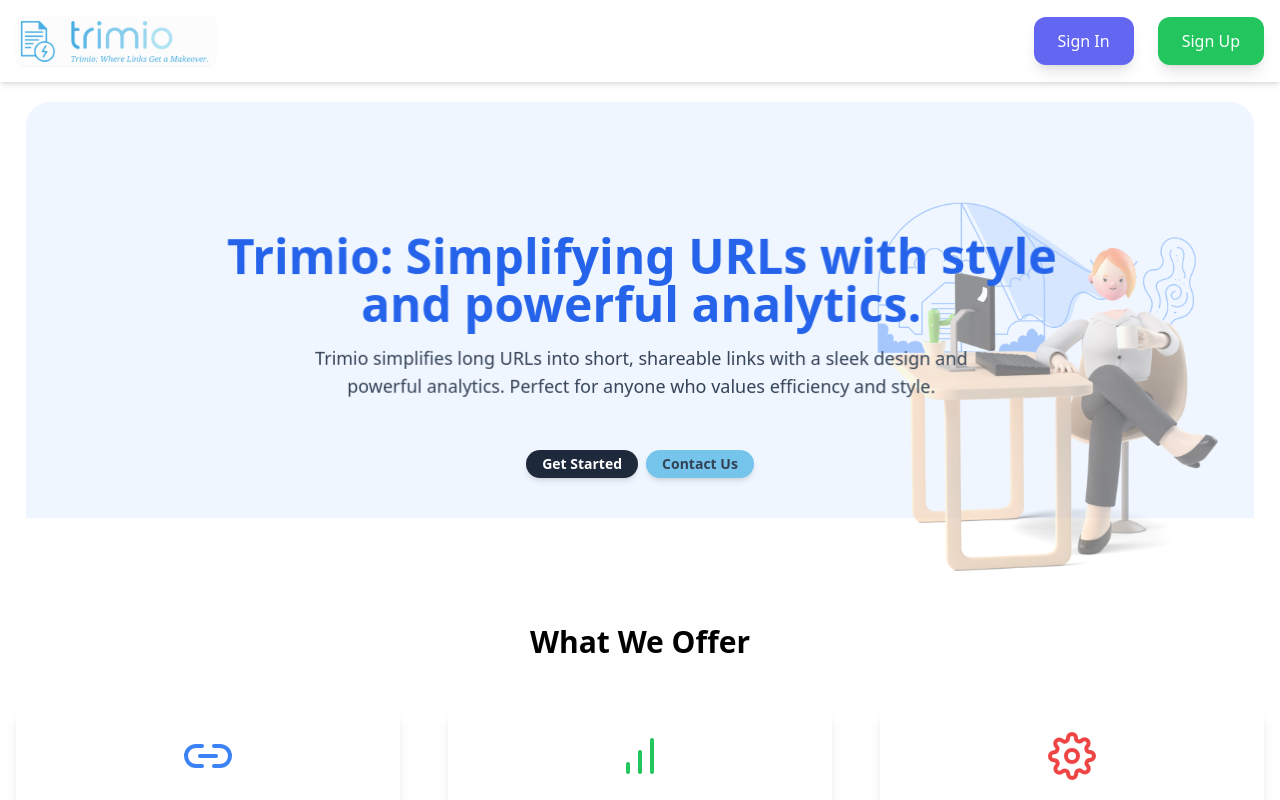
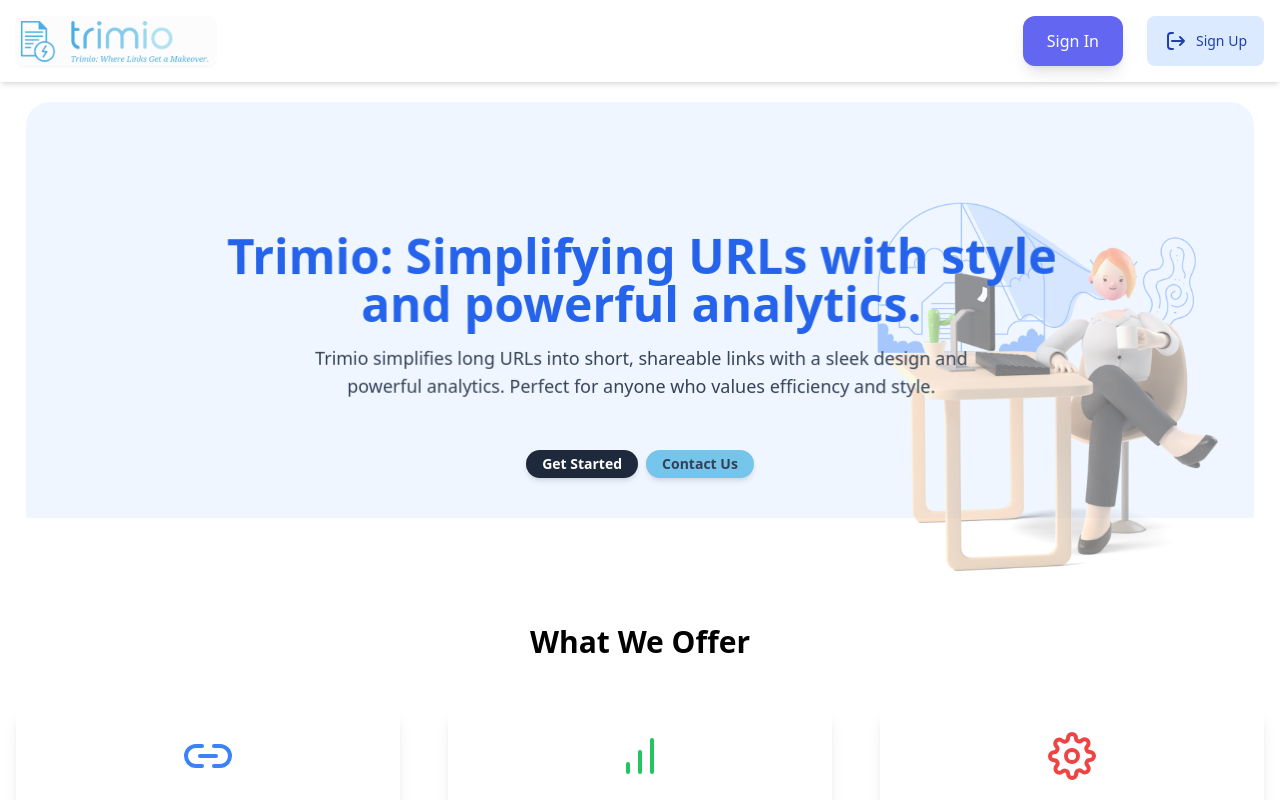
Before and after one commit to devsany/trimio, a React (Vite) app: page / in a window 1280 px wide. Shown: the top 800 px of the page. Built offline with nearby package versions, Linux system fonts and the light colour scheme; no server answers.

Commit message:
add the sign in button and change the ui and add the svg

```diff
--- a/src/components/navbar/MainNavbar.jsx
+++ b/src/components/navbar/MainNavbar.jsx
@@ -120,7 +120,8 @@
         <div className="text-2xl font-bold text-gray-700">
           <img
             className="w-[200px] rounded-lg shadow-sm"
-            src="/public/Screenshot 2024-12-13 190438.png"
+            src="/Screenshot 2024-12-13 190438.png"
+            // src="/Screenshot 2024-12-13 190438.png"
             alt=""
           />
         </div>
@@ -154,8 +155,25 @@
               {/* Sign Up Button */}
               <button
                 onClick={() => toggleModal(true)}
-                className="px-6 py-3 bg-green-500 text-white rounded-xl shadow-lg hover:bg-green-600 transition duration-300 ease-in-out focus:outline-none focus:ring-2 focus:ring-green-400 transform hover:scale-105"
+                className="py-3 px-4 inline-flex items-center gap-x-2 text-sm font-medium rounded-lg border border-transparent bg-blue-100 text-blue-800 hover:bg-blue-200 focus:outline-none focus:bg-blue-200 disabled:opacity-50 disabled:pointer-events-none dark:text-blue-400 dark:hover:bg-blue-900 dark:focus:bg-blue-900"
               >
+                <svg
+                  className="w-6 h-6 text-blue-800 dark:text-white"
+                  aria-hidden="true"
+                  xmlns="http://www.w3.org/2000/svg"
+                  width="24"
+                  height="24"
+                  fill="none"
+                  viewBox="0 0 24 24"
+                >
+                  <path
+                    stroke="currentColor"
+                    stroke-linecap="round"
+                    stroke-linejoin="round"
+                    stroke-width="2"
+                    d="M20 12H8m12 0-4 4m4-4-4-4M9 4H7a3 3 0 0 0-3 3v10a3 3 0 0 0 3 3h2"
+                  />
+                </svg>
                 Sign Up
               </button>
             </div>
```
